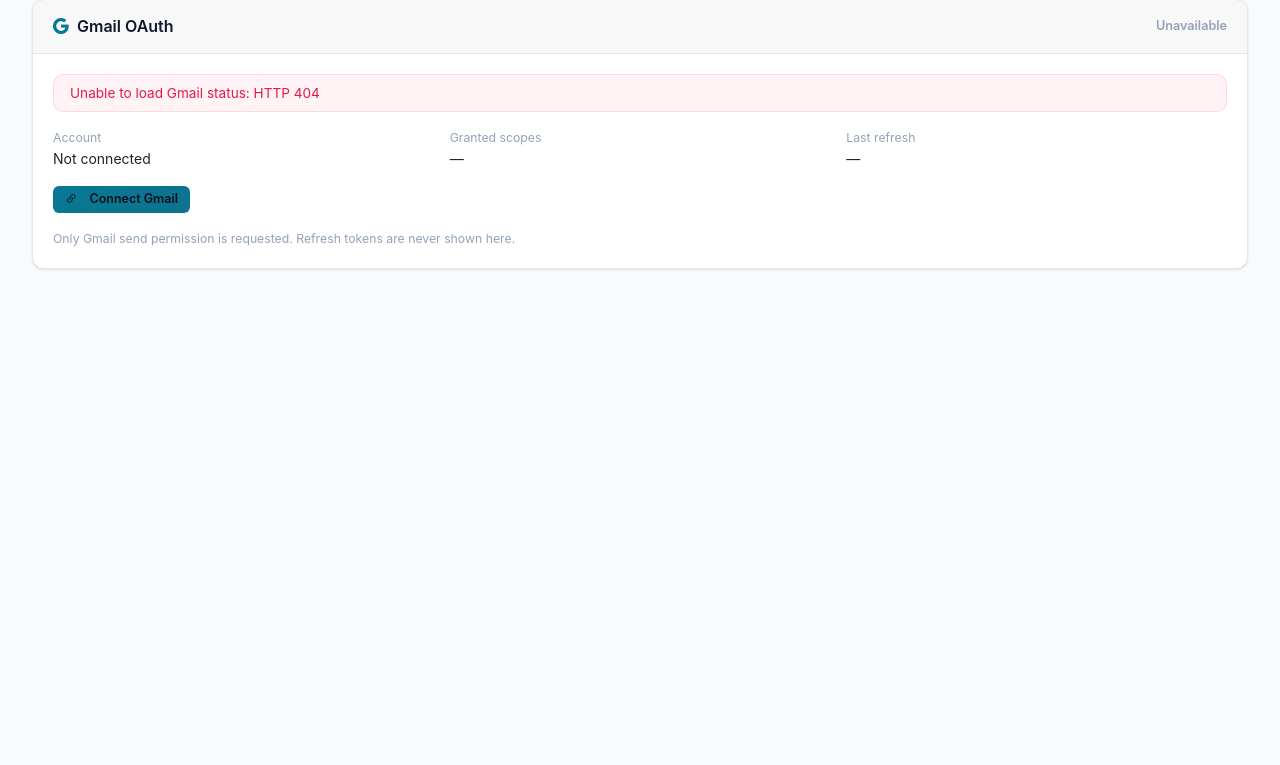
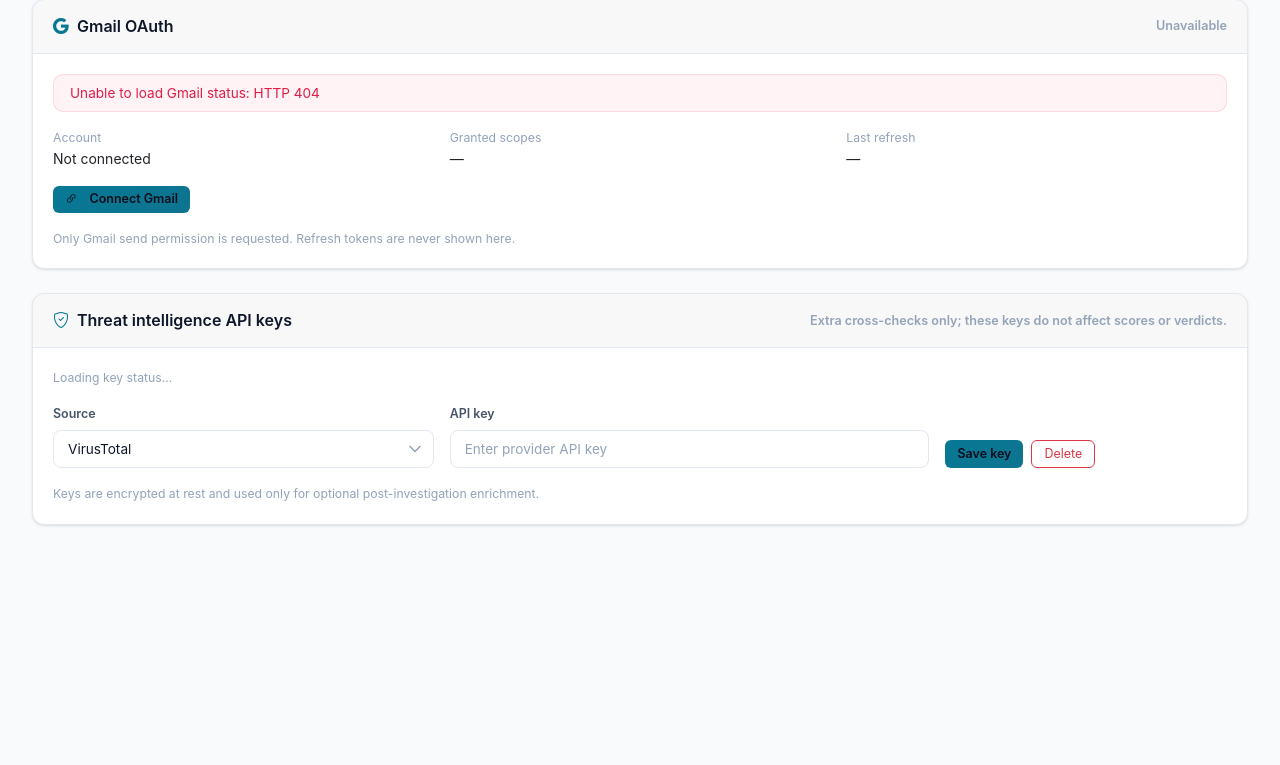
Before and after one commit to kanokrot/cabta-llm, a Python web app: template templates/account.html in a window 1280 px wide. Shown: the part 113-878 px from the top of the page. Run offline with Jinja, Linux system fonts and the light colour scheme; the template is opened without the code that fills it, so the values that code supplies are empty.

Commit message:
ui: add personal intelligence key card

```diff
--- a/templates/account.html
+++ b/templates/account.html
@@ -41,10 +41,42 @@
                 </div>
             </div>
         </div>
+        <div class="col-12">
+            <div class="card settings-section">
+                <div class="card-header">
+                    <h6 class="mb-0"><i class="bi bi-shield-check me-2 text-accent"></i>Threat intelligence API keys</h6>
+                    <span class="text-muted small">Extra cross-checks only; these keys do not affect scores or verdicts.</span>
+                </div>
+                <div class="card-body">
+                    <div id="userApiKeysError" class="alert alert-danger py-2" style="display:none;"></div>
+                    <div id="userApiKeysStatus" class="small text-muted mb-3">Loading key status...</div>
+                    <div class="row g-3 align-items-end">
+                        <div class="col-md-4">
+                            <label for="userApiKeySource" class="form-label">Source</label>
+                            <select id="userApiKeySource" class="form-select">
+                                <option value="virustotal">VirusTotal</option>
+                                <option value="abuseipdb">AbuseIPDB</option>
+                                <option value="otx">AlienVault OTX</option>
+                            </select>
+                        </div>
+                        <div class="col-md-5">
+                            <label for="userApiKeyValue" class="form-label">API key</label>
+                            <input id="userApiKeyValue" class="form-control" type="password" autocomplete="new-password" maxlength="4096" placeholder="Enter provider API key">
+                        </div>
+                        <div class="col-md-3 d-flex gap-2">
+                            <button id="userApiKeySave" type="button" class="btn btn-accent btn-sm">Save key</button>
+                            <button id="userApiKeyDelete" type="button" class="btn btn-outline-danger btn-sm">Delete</button>
+                        </div>
+                    </div>
+                    <p class="text-muted small mt-3 mb-0">Keys are encrypted at rest and used only for optional post-investigation enrichment.</p>
+                </div>
+            </div>
+        </div>
     </div>
 </section>
 {% endblock %}
 
 {% block scripts %}
 <script src="/static/js/gmail_settings.js?v=1"></script>
+<script src="/static/js/account_api_keys.js?v=1"></script>
 {% endblock %}
```
